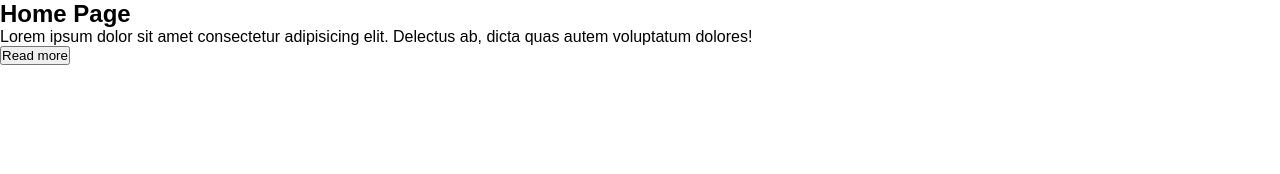
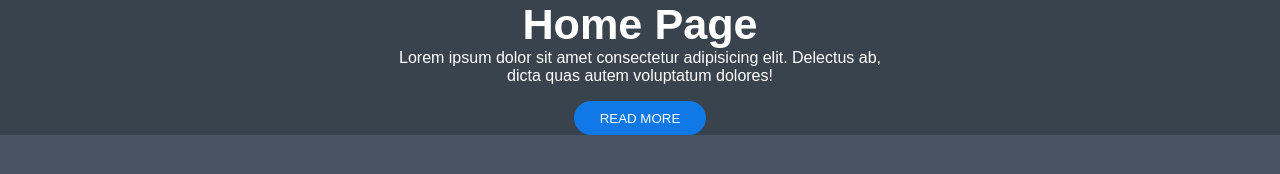
Before and after one commit to CoolSheff131/js-3d, a plain HTML site: page index.html in a window 1280 px wide. Drawn offline with Linux system fonts and the light colour scheme; a web font is replaced by a local one.

Commit message:
заданы стили для верстки

```diff
--- a/css/main.css
+++ b/css/main.css
@@ -6,3 +6,68 @@
     box-sizing: border-box;
     font-family: "Poppins", sans-serif;
 }
+
+/* Page */
+
+.container{
+    min-height: 100vh;
+    width: 100%;
+    background-color: #485461;
+    background-image: linear-gradient(135degm, #485461 0%, #28313b 74%);
+    overflow: hidden;
+    transform-style: preserve-3d;
+}
+
+.main{
+    position: relative;
+    width: 100%;
+    left: 0;
+    z-index: 5;
+    overflow: hidden;
+    transform-origin: left;
+    transform-style: preserve-3d;
+    transition: .5s;
+}
+
+header{
+    min-height: 100vh;
+    width: 100%;
+    position: relative;
+}
+
+.header__one{
+    /*background: url() no reapeat*/
+
+}
+
+.header{
+    position: relative;
+    width: 100%;
+    height: 100%;
+    top: 0;
+    left: 0;
+    background-color: rgba(43, 51, 59, 0.5);
+    display: flex;
+    justify-content: center;
+    align-items: center;
+}
+.header__item{
+    max-width: 35rem;
+    text-align: center;
+    color: white;
+    padding: 0 2rem;
+}
+.title{
+    font-size: 2.7rem;
+}
+.btn{
+    margin-top: 1rem;
+    padding: 0.6rem 1.6rem;
+    background-color: #1179e7;
+    border: none;
+    border-radius: 25px;
+    color: white;
+    text-transform: uppercase;
+    cursor: pointer;
+    text-decoration: none;
+}
```
